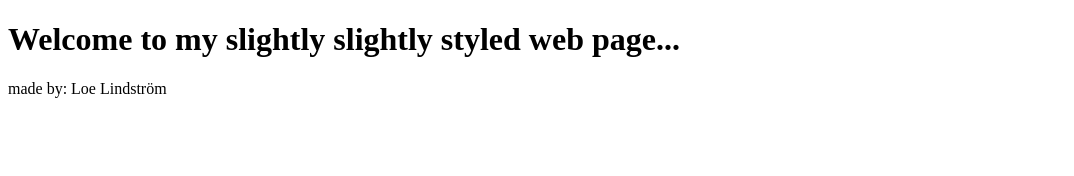
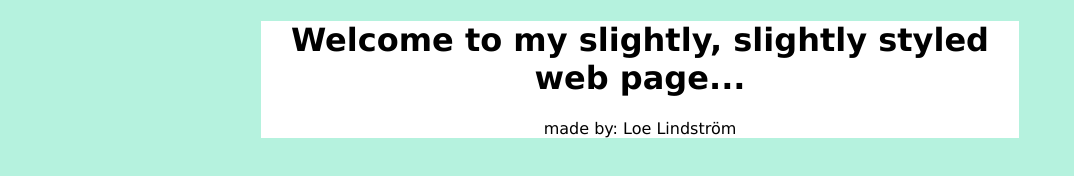
Before and after one commit to loelindstrom/loelindstrom.github.io, a plain HTML site: page index.html in a window 1280 px wide. Shown: the whole page, without its empty margins (0-1074 px from the left). Drawn offline with Linux system fonts and the light colour scheme.

Commit message:
added a homepage

```diff
--- a/index.html
+++ b/index.html
@@ -4,10 +4,25 @@
     <meta charset="UTF-8">
     <meta name="viewport" content="width=device-width, initial-scale=1.0">
     <title>Loe Lindström</title>
+    <style>
+        body {
+            background-color: rgb(181, 242, 222);
+            font-family: Verdana, Geneva, Tahoma, sans-serif;
+        }
+
+        main {
+            margin: auto;
+            width: 60%;
+            background-color: white;
+            text-align: center;
+        }
+    </style>
 </head>
 <body>
-    <h1>Welcome to my slightly slightly styled web page...</h1>
+    <main>
+        <h1>Welcome to my slightly, slightly styled web page...</h1>
 
-    <p>made by: Loe Lindström</p>
+        <p>made by: Loe Lindström</p>
+    </main>
 </body>
 </html>
```
